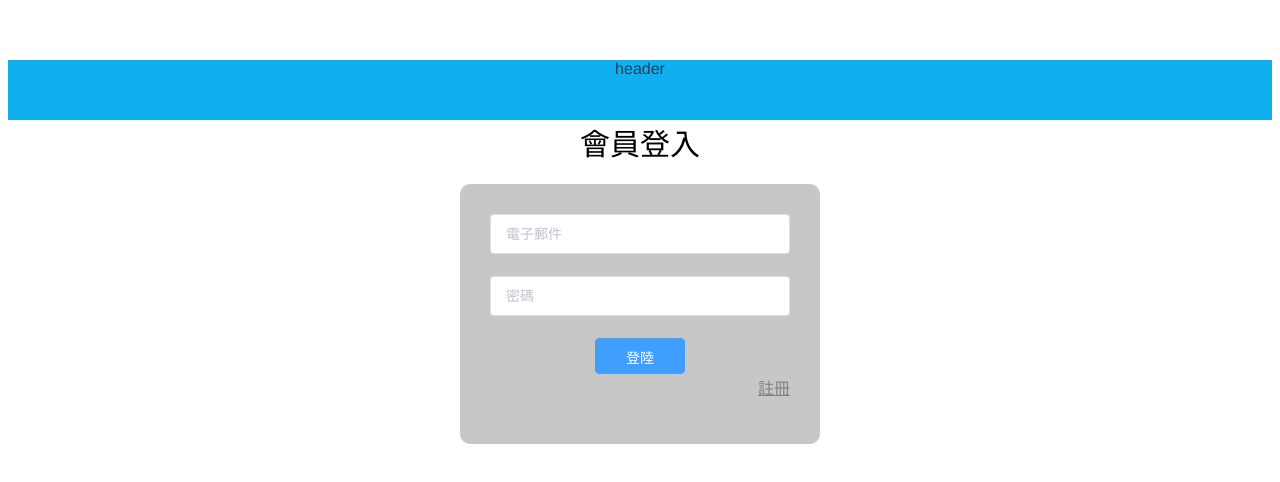
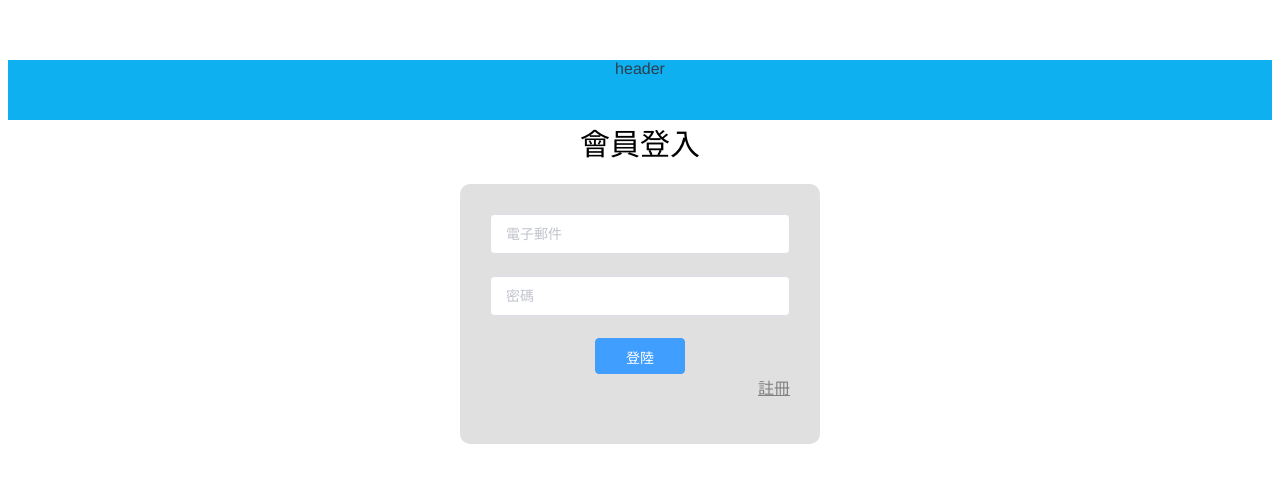
Before and after one commit to YoLo9803/sms_provider, a Vue app: page /#/ in a window 1280 px wide. Shown: the top 482 px of the page. Built offline with nearby package versions, Linux system fonts and the light colour scheme.

Commit message:
更新外觀

```diff
--- a/src/pages/login.vue
+++ b/src/pages/login.vue
@@ -67,10 +67,6 @@ export default {
 
 <style scoped lang="scss">
     .login-title{
-        // position: relative;
-        // top:40%;
-        // width:100%;
-        // margin-top: -230px;
         text-align: center;
         font-size:30px;
         color: black;
@@ -96,6 +92,6 @@ export default {
         padding:30px;
         transform:translateX(-50%);
         border-radius: 10px;
-        background: rgb(199, 199, 198);
+        background: rgb(224, 224, 224);
     }
 </style>
--- a/src/pages/register.vue
+++ b/src/pages/register.vue
@@ -27,10 +27,6 @@ export default {
 
 <style scoped lang="scss">
     .register-title{
-        // position: relative;
-        // top:40%;
-        // width:100%;
-        // margin-top: -230px;
         text-align: center;
         font-size:30px;
         color: black;
```
